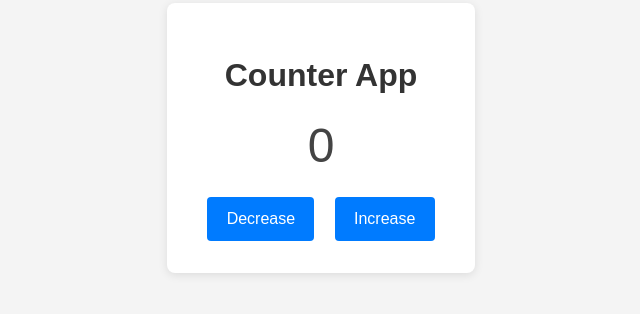
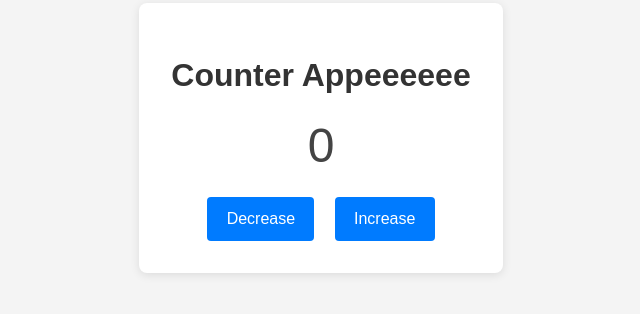
Before and after one commit to AInnov8yt/testing-lovable-23, a plain HTML site: page index.html in a window 1280 px wide. Shown: the part 262-576 px from the top of the page, without its empty margins (319-959 px from the left). Drawn offline with Linux system fonts and the light colour scheme.

Commit message:
Update index.html

```diff
--- a/index.html
+++ b/index.html
@@ -8,7 +8,7 @@
 </head>
 <body>
   <div class="container">
-    <h1>Counter App</h1>
+    <h1>Counter Appeeeeee</h1>
     <div class="counter-display">
       <span id="counter">0</span>
     </div>
```
